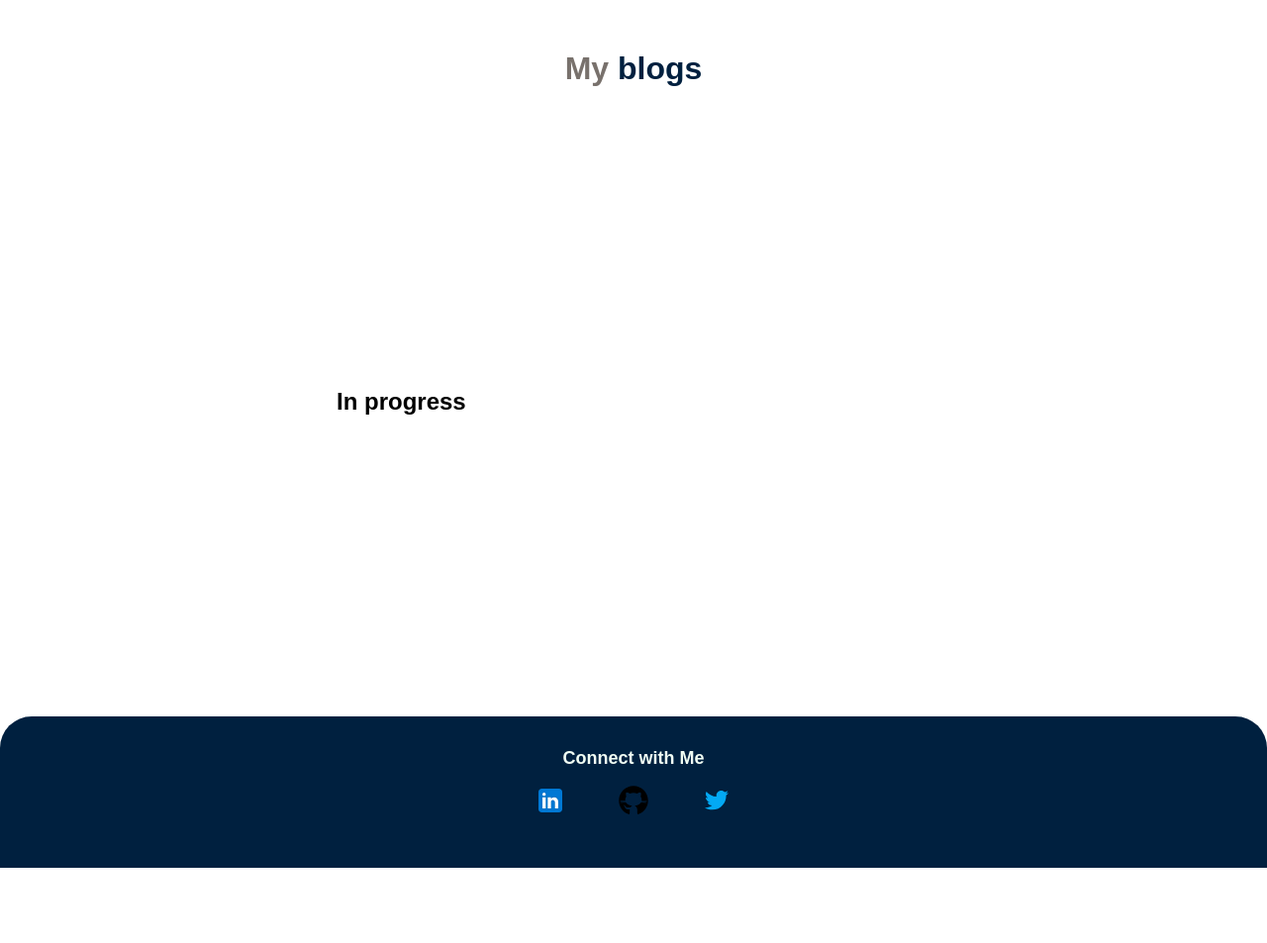
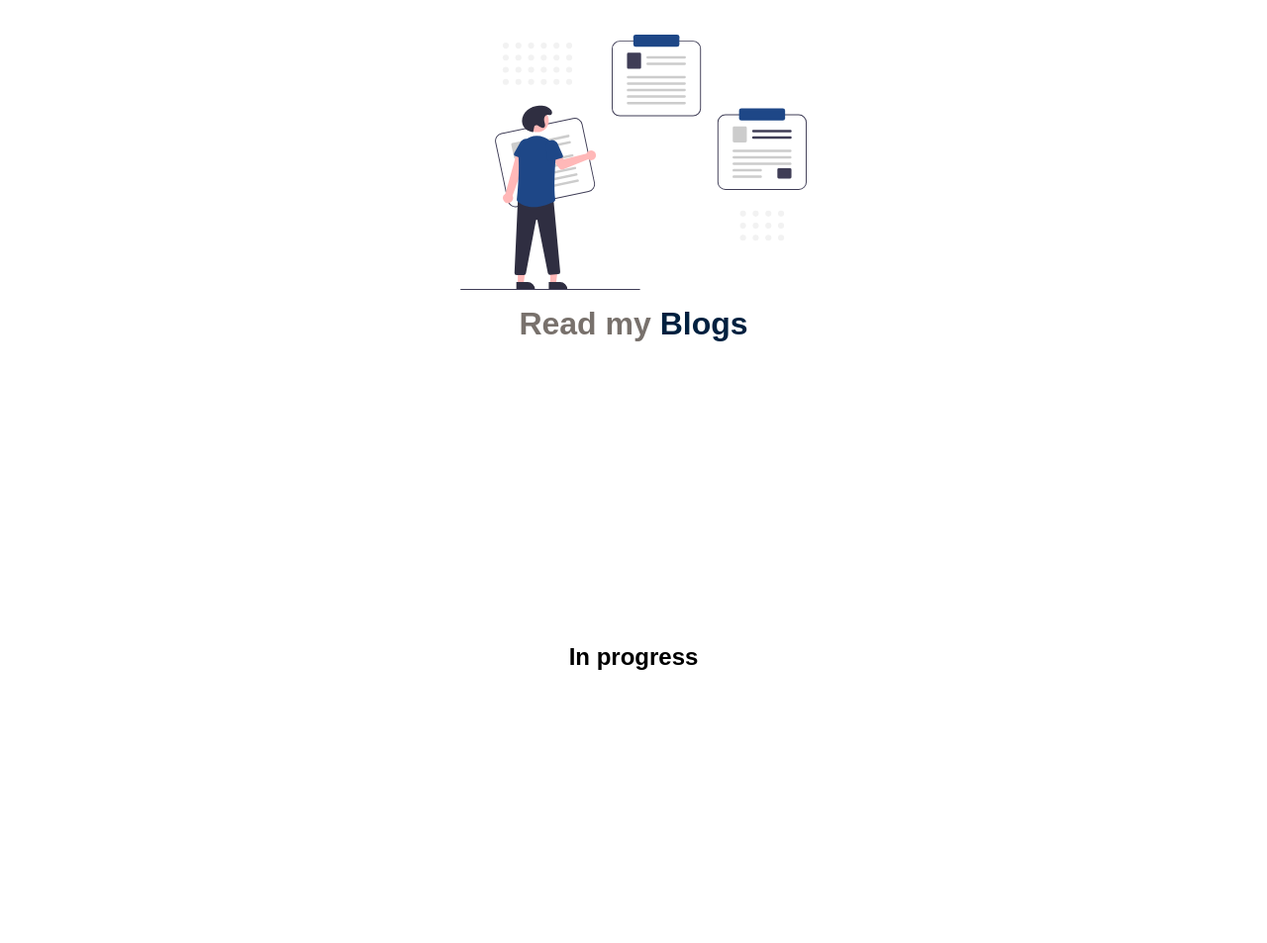
Before and after one commit to yadavanuj44/Portfolio-Website, a plain HTML site: page blogs.html in a window 1280 px wide. Shown: the part 160-1113 px from the top of the page at 99% size. Before the commit the page ends 1037 px from the top, so only its background shows below. Drawn offline with Linux system fonts and the light colour scheme; a web font is replaced by a local one.

Commit message:
updated blog image and heading

```diff
--- a/blogs.html
+++ b/blogs.html
@@ -4,7 +4,7 @@
     <meta charset="UTF-8">
     <meta http-equiv="X-UA-Compatible" content="IE=edge">
     <meta name="viewport" content="width=device-width, initial-scale=1.0">
-    <title>Projects | Anuj's Portfolio</title>
+    <title>Blogs | Anuj's Portfolio</title>
     <link href="/styles.css" rel="stylesheet" />
 </head>
 <body>
@@ -24,11 +24,11 @@
     </nav>
 
     <header class="hero">
-        <h1 class="hero-heading container container-center">My <span class="heading-inverted">blogs</span> </h1>
+        <img class="hero-img" src="Images/blogsHeroImg.svg" />
+        <h1 class="hero-heading container container-center">Read my <span class="heading-inverted">Blogs</span> </h1>
     </header>
 
-
-    <div class="container container-center">
+    <div class="container container-center center">
         <br><br><br><br><br><br><br><br><br><br><br><br><br><br>
         <h2>In progress</h2>
         <br><br><br><br><br><br><br><br><br><br><br><br><br><br>
--- a/styles.css
+++ b/styles.css
@@ -82,7 +82,9 @@ body {
 }
 
 
-
+.center{
+    text-align: center;
+}
 .hero {
     padding: 2rem;
     padding-top: 3rem;
```
Also changed, not shown: projects.html (+1 -1 lines), Images/blogsHeroImg.svg (added).
